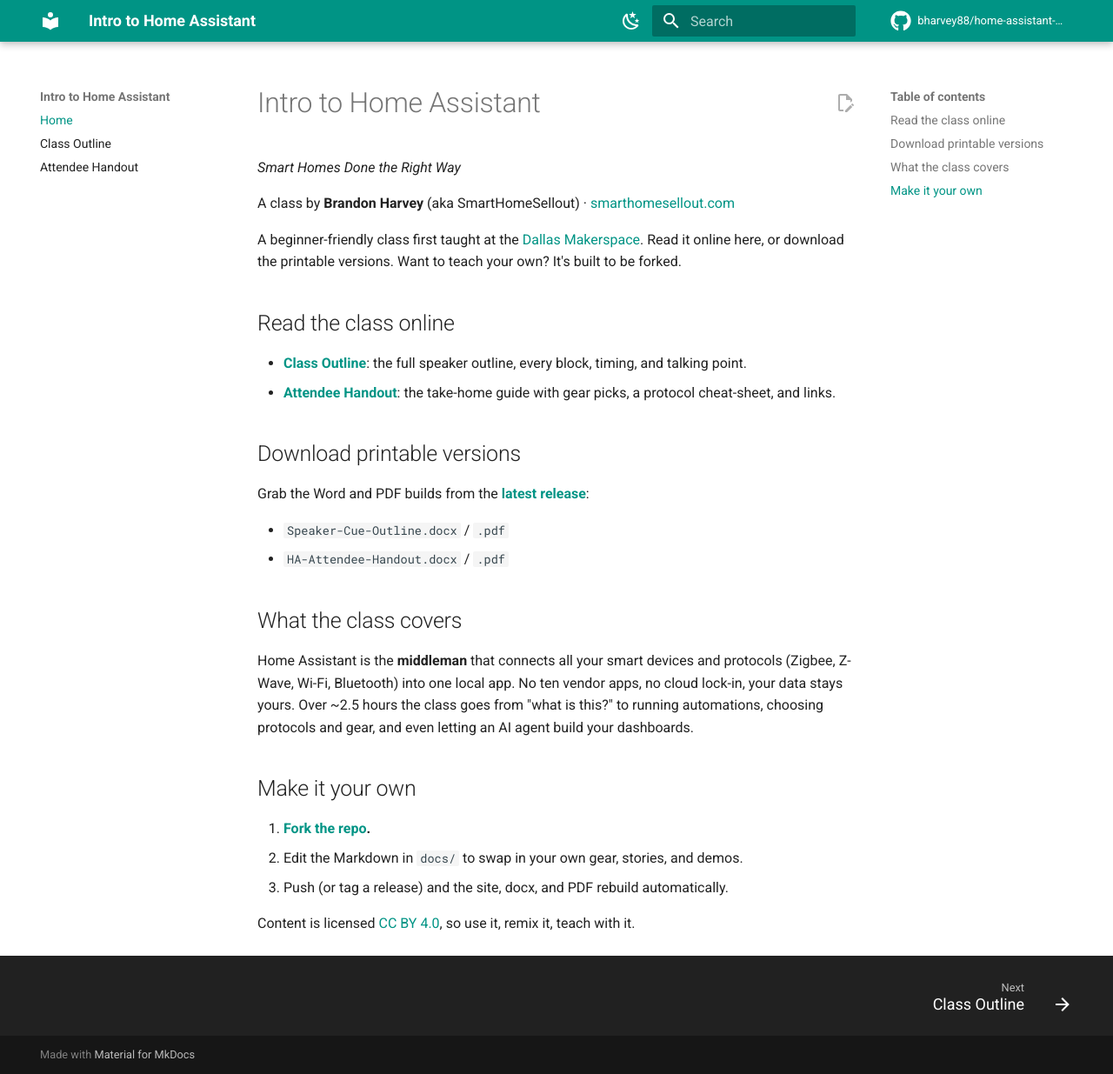
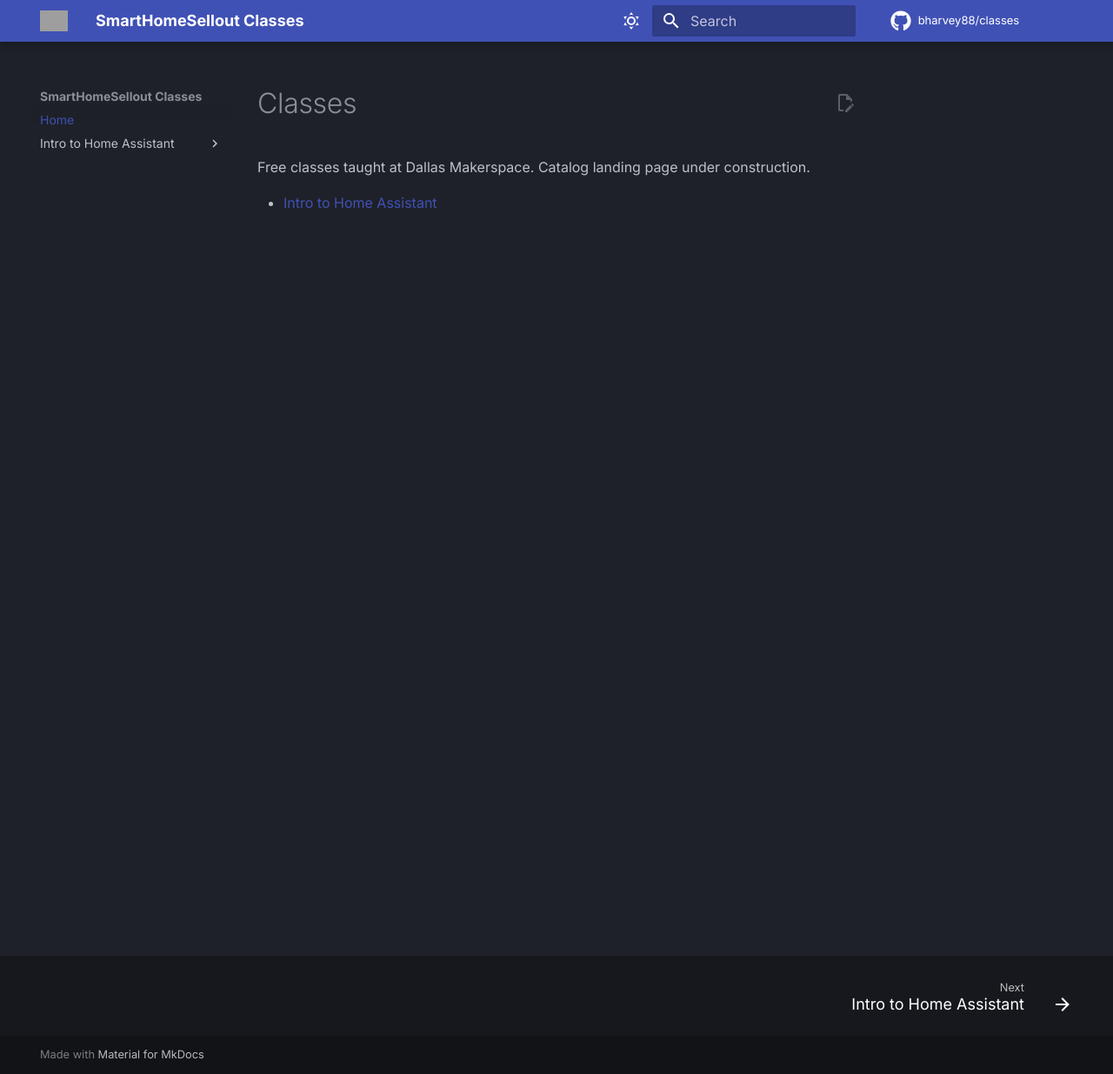
Before and after one commit to bharvey88/classes, an MkDocs documentation site: the page built from docs/index.md, in a window 1280 px wide and 1235 px high. Shown: the whole window at 87% size. Built offline with MkDocs 1.6.1 and Material for MkDocs 9.7.7, drawn with Linux system fonts in a browser that asks for light colours; comment, search, counter and statistics services are not loaded; grey boxes are pictures that could not be loaded.

Commit message:
Restructure docs into per-class folders with redirects from old URLs

```diff
--- a/docs/index.md
+++ b/docs/index.md
@@ -1,31 +1,5 @@
-# Intro to Home Assistant
+# Classes
 
-*Smart Homes Done the Right Way*
+Free classes taught at Dallas Makerspace. Catalog landing page under construction.
 
-A class by **Brandon Harvey** (aka SmartHomeSellout) · [smarthomesellout.com](https://smarthomesellout.com)
-
-A beginner-friendly class first taught at the [Dallas Makerspace](https://dallasmakerspace.org). Read it online here, or download the printable versions. Want to teach your own? It's built to be forked.
-
-## Read the class online
-
-- **[Class Outline](outline.md)**: the full speaker outline, every block, timing, and talking point.
-- **[Attendee Handout](handout.md)**: the take-home guide with gear picks, a protocol cheat-sheet, and links.
-
-## Download printable versions
-
-Grab the Word and PDF builds from the [**latest release**](https://github.com/bharvey88/home-assistant-intro-class/releases/latest):
-
-- `Speaker-Cue-Outline.docx` / `.pdf`
-- `HA-Attendee-Handout.docx` / `.pdf`
-
-## What the class covers
-
-Home Assistant is the **middleman** that connects all your smart devices and protocols (Zigbee, Z-Wave, Wi-Fi, Bluetooth) into one local app. No ten vendor apps, no cloud lock-in, your data stays yours. Over ~2.5 hours the class goes from "what is this?" to running automations, choosing protocols and gear, and even letting an AI agent build your dashboards.
-
-## Make it your own
-
-1. **[Fork the repo](https://github.com/bharvey88/home-assistant-intro-class/fork).**
-2. Edit the Markdown in `docs/` to swap in your own gear, stories, and demos.
-3. Push (or tag a release) and the site, docx, and PDF rebuild automatically.
-
-Content is licensed [CC BY 4.0](https://github.com/bharvey88/home-assistant-intro-class/blob/main/LICENSE), so use it, remix it, teach with it.
+- [Intro to Home Assistant](intro-to-home-assistant/index.md)
--- a/mkdocs.yml
+++ b/mkdocs.yml
@@ -1,48 +1,58 @@
-site_name: Intro to Home Assistant
-site_description: A beginner-friendly Introduction to Home Assistant class, free and ready to fork.
+site_name: SmartHomeSellout Classes
+site_description: Free smart home and maker classes taught at Dallas Makerspace. Read online, download print versions, or fork and teach your own.
 site_url: https://classes.smarthomesellout.com/
 
-repo_url: https://github.com/bharvey88/home-assistant-intro-class
-repo_name: bharvey88/home-assistant-intro-class
+repo_url: https://github.com/bharvey88/classes
+repo_name: bharvey88/classes
 edit_uri: edit/main/docs/
 
 theme:
   name: material
+  logo: assets/logo.svg
+  favicon: assets/logo.svg
   icon:
     repo: fontawesome/brands/github
+  font:
+    text: Inter
+    code: JetBrains Mono
   palette:
-    - media: "(prefers-color-scheme: light)"
-      scheme: default
-      primary: teal
-      accent: teal
+    - scheme: slate
+      primary: custom
+      accent: custom
+      toggle:
+        icon: material/weather-sunny
+        name: Switch to light mode
+    - scheme: default
+      primary: custom
+      accent: custom
       toggle:
         icon: material/weather-night
         name: Switch to dark mode
-    - media: "(prefers-color-scheme: dark)"
-      scheme: slate
-      primary: teal
-      accent: teal
-      toggle:
-        icon: material/weather-sunny
-        name: Switch to light mode
   features:
     - navigation.instant
     - navigation.top
     - navigation.footer
+    - navigation.indexes
     - content.action.edit
     - search.suggest
     - search.highlight
     - toc.follow
 
+extra_css:
+  - stylesheets/extra.css
+
 nav:
   - Home: index.md
-  - Class Outline: outline.md
-  - Attendee Handout: handout.md
+  - Intro to Home Assistant:
+      - intro-to-home-assistant/index.md
+      - Speaker outline: intro-to-home-assistant/outline.md
+      - Attendee handout: intro-to-home-assistant/handout.md
 
 markdown_extensions:
   - admonition
   - tables
   - attr_list
+  - md_in_html
   - toc:
       permalink: true
   - pymdownx.emoji:
@@ -51,3 +61,7 @@ markdown_extensions:
 
 plugins:
   - search
+  - redirects:
+      redirect_maps:
+        outline.md: intro-to-home-assistant/outline.md
+        handout.md: intro-to-home-assistant/handout.md
```
Also changed, not shown: docs/intro-to-home-assistant/index.md (added, +31 -0 lines), docs/intro-to-home-assistant/handout.md (renamed from docs/handout.md), docs/intro-to-home-assistant/outline.md (renamed from docs/outline.md), 1 other file.
